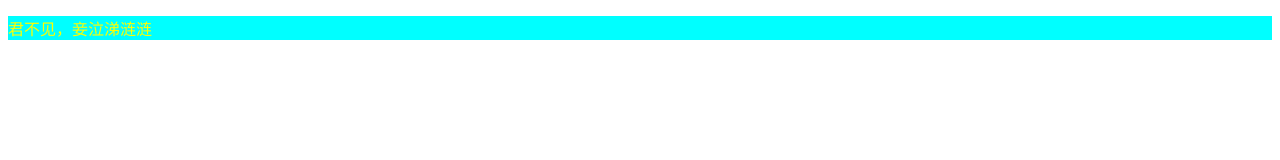
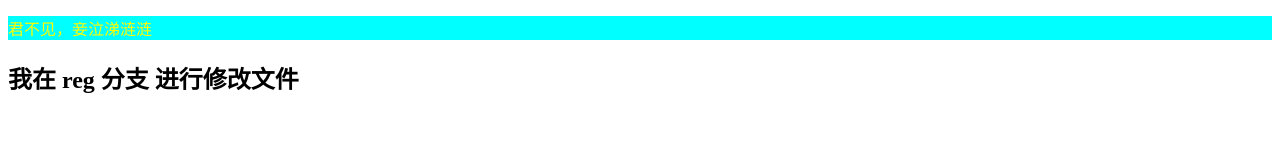
Before and after one commit to ZhangJiaJia980124/-ssh-, a plain HTML site: page index.html in a window 1280 px wide. Drawn offline with Linux system fonts and the light colour scheme.

Commit message:
修改了index.html

```diff
--- a/index.html
+++ b/index.html
@@ -12,6 +12,7 @@
 
 <body>
     <p>君不见，妾泣涕涟涟</p>
+    <h2>我在 reg 分支 进行修改文件</h2>
 </body>
 
 </html>
```
